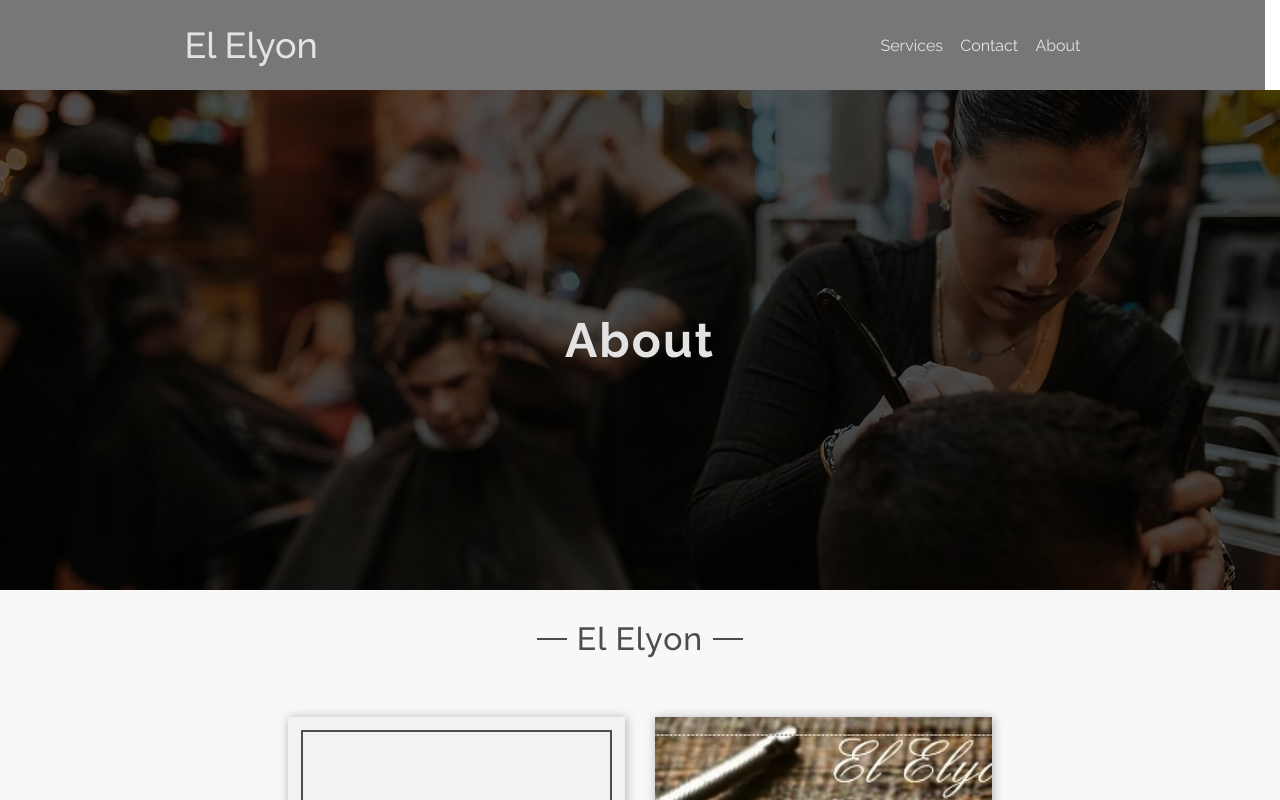
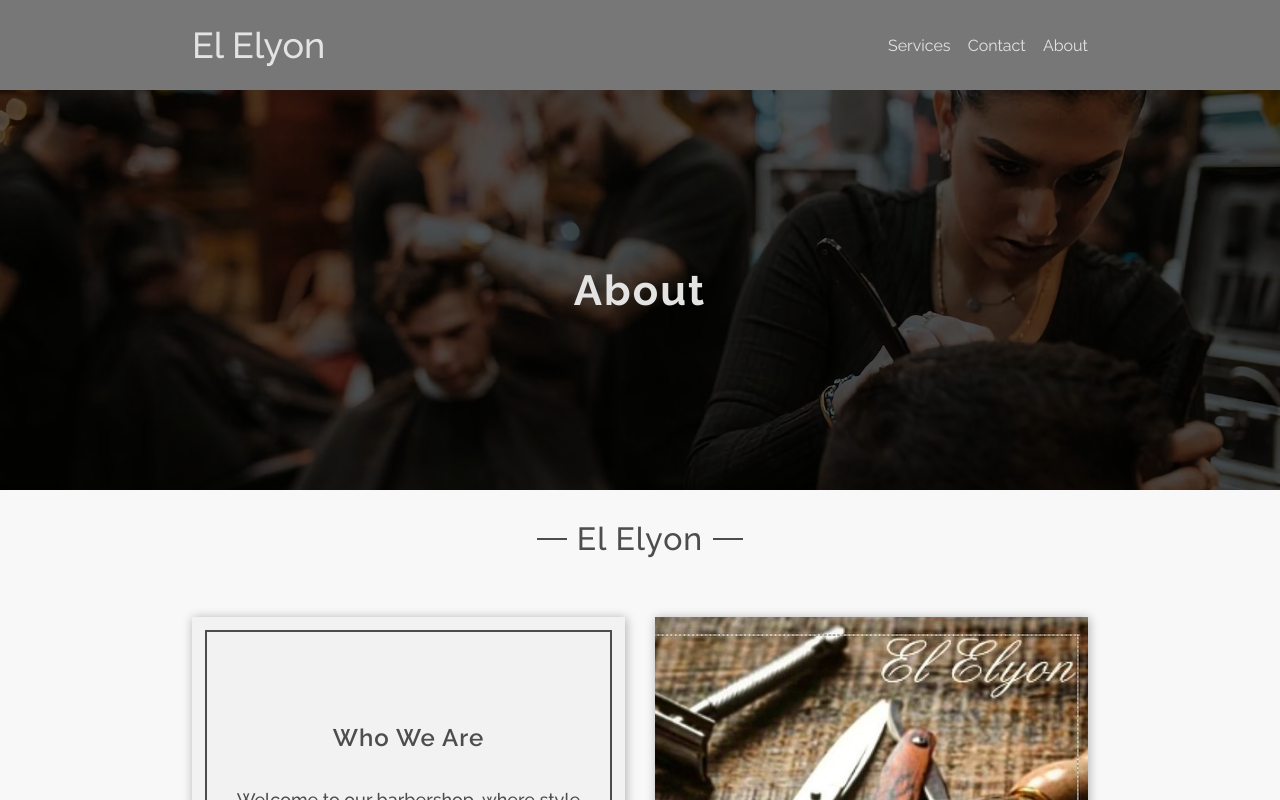
Before and after one commit to HugoBoss04/elelyonfrontend, a Next.js app: page /about in a window 1280 px wide. Shown: the top 800 px of the page. Built offline with nearby package versions, Linux system fonts and the light colour scheme.

Commit message:
Added 1350px breakpoint

```diff
--- a/config/index.js
+++ b/config/index.js
@@ -1,5 +1,5 @@
 export const API_URL =
-  process.env.NEXT_PUBLIC_API_URL || 'http://localhost:1337';
+  process.env.NEXT_PUBLIC_API_URL || 'http://127.0.0.1:1337';
 
 export const NEXT_URL =
-  process.env.NEXT_PUBLIC_FRONTEND_URL || 'http://localhost:3000';
+  process.env.NEXT_PUBLIC_FRONTEND_URL || 'http://127.0.0.1:3000';
--- a/pages/about.js
+++ b/pages/about.js
@@ -113,7 +113,9 @@ const AboutPage = () => {
           </div>
         </div>
         {isDesktop ? (
-          <div className={classes['about-hero-two-container']}></div>
+          <div className={classes['about-hero-two-container']}>
+            <div className={classes.overlay}></div>
+          </div>
         ) : (
           <div className={classes['about-hero-two-img-container-mobile']}>
             <div className={classes.overlay}></div>
--- a/styles/About.module.css
+++ b/styles/About.module.css
@@ -170,10 +170,10 @@
 }
 @media (min-width: 1000px) {
   .about-hero-container {
-    height: 500px;
+    height: 400px;
   }
   .hero-msg {
-    font-size: 48px;
+    font-size: 42px;
     letter-spacing: 2px;
   }
   .title-container {
@@ -183,14 +183,14 @@
     font-size: 32px;
   }
   .about-hero-two-container {
-    height: 600px;
+    height: 500px;
     background-position: center center;
     background-image: url(../public/images/about-hero-img-2-1920x1280.jpg);
     background-size: 100vw;
   }
   .about-section {
     flex-direction: row;
-    max-width: 55vw;
+    max-width: 70vw;
     row-gap: 0;
     column-gap: 30px;
     margin: 0 auto 60px;
@@ -214,3 +214,31 @@
     margin-bottom: 20px;
   }
 }
+@media (min-width: 1350px) {
+  .about-hero-container {
+    height: 500px;
+  }
+  .hero-msg {
+    font-size: 48px;
+  }
+  .about-hero-two-container {
+    height: 600px;
+  }
+  .about-section {
+    max-width: 55vw;
+  }
+  .included-section {
+    max-width: calc(70vw + 30px);
+    margin: 0 auto 60px;
+    padding: 0 15px;
+    display: flex;
+    align-items: center;
+    justify-content: space-between;
+  }
+  .included-subsection {
+    width: 350px;
+  }
+  .subsection-heading {
+    margin-bottom: 20px;
+  }
+}
--- a/styles/ClientTestimonials.module.css
+++ b/styles/ClientTestimonials.module.css
@@ -119,7 +119,7 @@
 }
 @media (min-width: 1000px) {
   .container {
-    max-width: 70vw;
+    max-width: 80vw;
     margin: 0 auto 60px;
   }
   .title {
@@ -129,3 +129,8 @@
     margin: 0 auto 60px;
   }
 }
+@media (min-width: 1350px) {
+  .container {
+    max-width: 70vw;
+  }
+}
--- a/styles/Contact.module.css
+++ b/styles/Contact.module.css
@@ -44,7 +44,7 @@ a[href^='tel'].value {
   .container {
     padding: 15px 0;
     color: #e3e3e3;
-    max-width: 70vw;
+    max-width: 80vw;
     margin: 0 auto;
     grid-template-rows: 125px;
     grid-template-columns: repeat(3, 1fr);
@@ -56,3 +56,8 @@ a[href^='tel'].value {
     row-gap: 30px;
   }
 }
+@media (min-width: 1350px) {
+  .container {
+    max-width: 70vw;
+  }
+}
--- a/styles/FeaturedServices.module.css
+++ b/styles/FeaturedServices.module.css
@@ -192,4 +192,19 @@
     outline-offset: -15px;
     display: block;
   }
+  .heading {
+    font-size: 32px;
+    margin-bottom: 25px;
+  }
+  .msg {
+    font-size: 18px;
+  }
 }
+@media (min-width: 1350px) {
+  .heading {
+    margin: 30px 0;
+  }
+  .msg {
+    font-size: 20px;
+  }
+}
--- a/styles/Home.module.css
+++ b/styles/Home.module.css
@@ -54,8 +54,23 @@
 }
 @media (min-width: 1000px) {
   .hero-img-container {
+    margin-bottom: 60px;
+  }
+  .hero-msg {
+    width: 450px;
+    font-size: 28px;
+  }
+  .hero-btn {
+    position: absolute;
+    margin-top: 0;
+    top: 250px;
+    left: 50%;
+    transform: translateX(-50%);
+  }
+}
+@media (min-width: 1350px) {
+  .hero-img-container {
     height: 600px;
-    margin-bottom: 60px;
   }
   .hero-msg {
     width: 500px;
--- a/styles/Navbar.module.css
+++ b/styles/Navbar.module.css
@@ -69,7 +69,7 @@
 }
 @media (min-width: 1000px) {
   .bg {
-    width: calc(100vw - 15px);
+    width: 100vw;
   }
   .container {
     max-width: 70vw;
--- a/styles/Services.module.css
+++ b/styles/Services.module.css
@@ -101,10 +101,10 @@
 }
 @media (min-width: 1000px) {
   .services-hero-container {
-    height: 500px;
+    height: 400px;
   }
   .hero-msg {
-    font-size: 48px;
+    font-size: 40px;
     letter-spacing: 2px;
   }
   .title-container {
@@ -132,8 +132,19 @@
   }
   .services-hero-two-container {
     width: 100vw;
-    height: 600px;
+    height: 400px;
     background-position: center center;
     background-size: 100vw;
   }
 }
+@media (min-width: 1350px) {
+  .services-hero-container {
+    height: 500px;
+  }
+  .hero-msg {
+    font-size: 48px;
+  }
+  .services-hero-two-container {
+    height: 600px;
+  }
+}
--- a/styles/globals.css
+++ b/styles/globals.css
@@ -1,7 +1,9 @@
 @import url('https://fonts.googleapis.com/css2?family=Raleway:ital,wght@0,100;0,200;0,300;0,400;0,500;0,600;0,700;0,800;0,900;1,100;1,200;1,300;1,400;1,500;1,600;1,700;1,800;1,900&family=Roboto:ital,wght@0,100;0,300;0,400;0,500;0,700;0,900;1,100;1,300;1,400;1,500;1,700;1,900&display=swap');
 
 html {
+  width: 100vw;
   scroll-behavior: smooth;
+  overflow-x: hidden;
 }
 * {
   margin: 0;
@@ -10,6 +12,7 @@ html {
   font-family: 'Raleway', sans-serif;
 }
 .first-bg {
+  width: 100vw;
   background: #f8f8f8;
   min-height: calc(100vh - 180px);
   margin-top: 90px;
```
